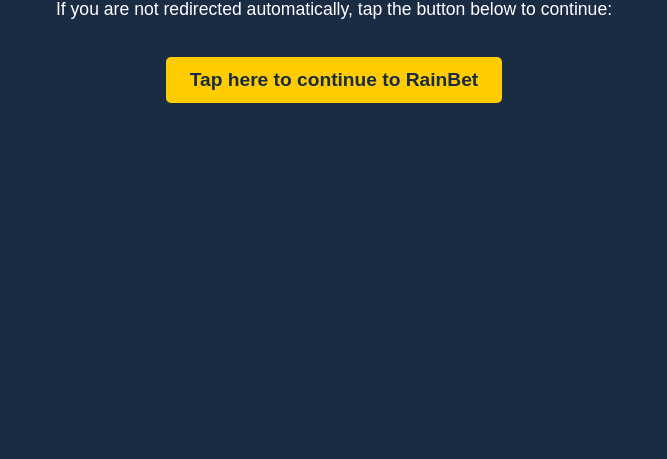
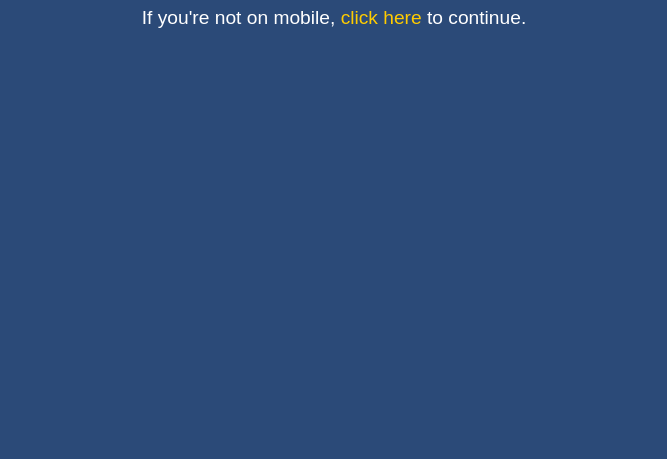
Before and after one commit to jdemmmm/thankyou, a plain HTML site: page index.html in a window 1280 px wide. Shown: the part 341-800 px from the top of the page, without its empty margins (306-973 px from the left). Drawn offline with Linux system fonts and the light colour scheme.

Commit message:
mmmmm Update index.html

```diff
--- a/index.html
+++ b/index.html
@@ -2,68 +2,51 @@
 <html lang="en">
 <head>
   <meta charset="UTF-8" />
-  <meta name="viewport" content="width=device-width, initial-scale=1.0"/>
+  <meta name="viewport" content="width=device-width, initial-scale=1.0" />
   <title>Redirecting to RainBet</title>
   <style>
     body {
       font-family: Arial, sans-serif;
-      background-color: #1a2b44;
+      background-color: #2b4a78;
       color: white;
       text-align: center;
       padding: 20% 10px;
       margin: 0;
     }
     h1 {
-      font-size: 2.2em;
+      font-size: 2.5em;
       margin-bottom: 20px;
     }
     p {
-      font-size: 1.1em;
+      font-size: 1.2em;
       margin-top: 10px;
     }
-    a.button {
-      display: inline-block;
-      margin-top: 20px;
-      padding: 12px 24px;
-      font-size: 1.2em;
-      background-color: #ffcc00;
-      color: #1a2b44;
+    a {
+      color: #ffcc00;
       text-decoration: none;
-      border-radius: 5px;
-      font-weight: bold;
     }
-    a.button:hover {
-      background-color: #ffdb4d;
+    a:hover {
+      text-decoration: underline;
     }
   </style>
   <script>
-    function isMobile() {
-      const ua = navigator.userAgent || navigator.vendor || window.opera;
-      return /android|iphone|ipad|ipod|windows phone|blackberry|mobile/i.test(ua);
-    }
-
-    function redirectToRainbet() {
-      const referralURL = "https://rainbet.com/?r=thankyou";
-      const hasVisited = localStorage.getItem("rainbetReferralVisited");
-
-      if (!hasVisited) {
-        localStorage.setItem("rainbetReferralVisited", "true");
-        window.location.href = referralURL;
+    // Force fast redirect
+    window.onload = function () {
+      const isMobile = /iPhone|iPad|iPod|Android/i.test(navigator.userAgent);
+      const url = "https://rainbet.com/?r=thankyou";
+      if (isMobile) {
+        window.location.replace(url);
       } else {
-        window.location.href = referralURL;
-      }
-    }
-
-    window.onload = function () {
-      if (isMobile()) {
-        setTimeout(redirectToRainbet, 500);
+        // Optional: show a message or try fallback redirect
+        document.getElementById("fallback-link").style.display = "inline";
       }
     };
   </script>
 </head>
 <body>
   <h1>Redirecting to RainBet Casino...</h1>
-  <p>If you are not redirected automatically, tap the button below to continue:</p>
-  <a class="button" href="https://rainbet.com/?r=thankyou" target="_blank">Tap here to continue to RainBet</a>
+  <p id="fallback-link" style="display: none;">
+    If you're not on mobile, <a href="https://rainbet.com/?r=thankyou" target="_blank">click here</a> to continue.
+  </p>
 </body>
 </html>
```
